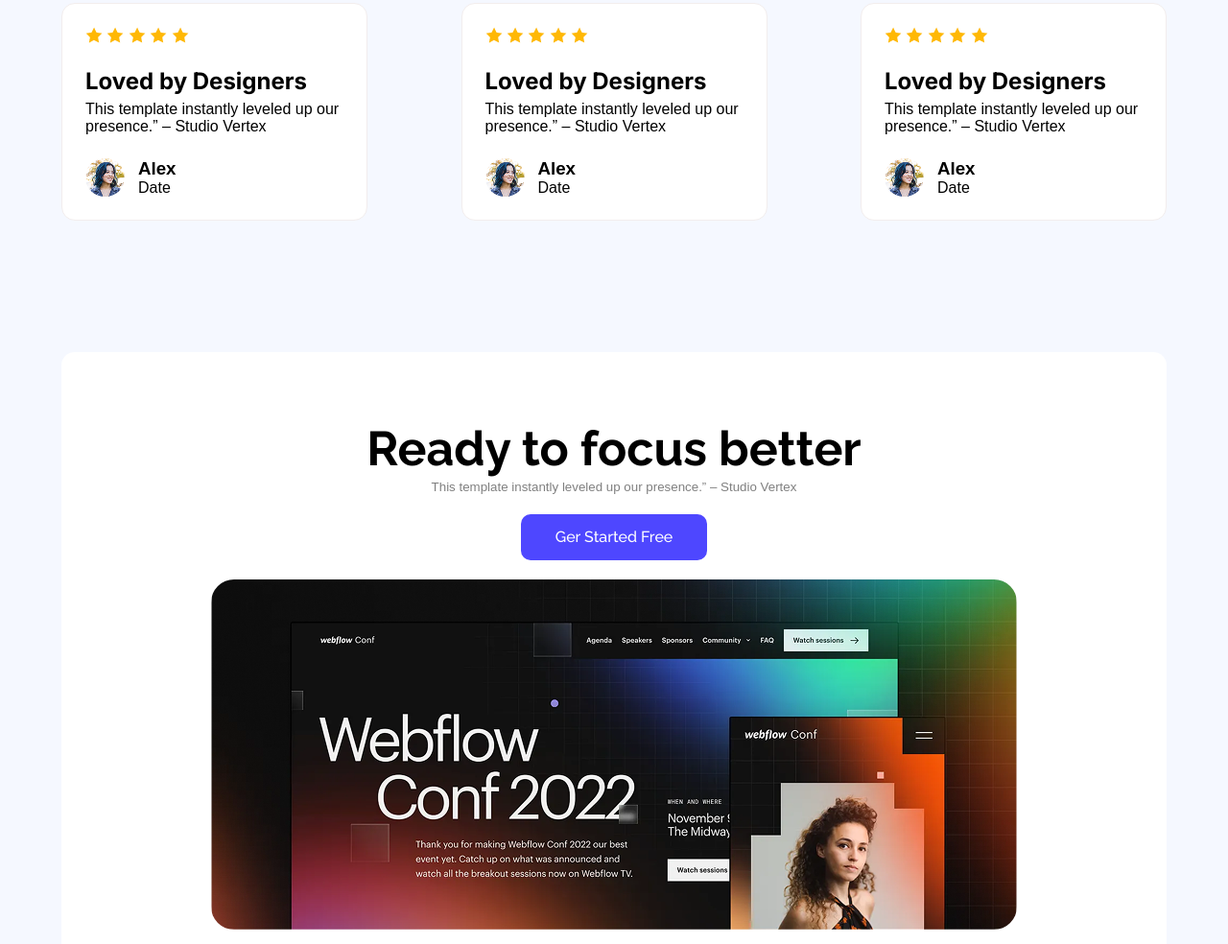
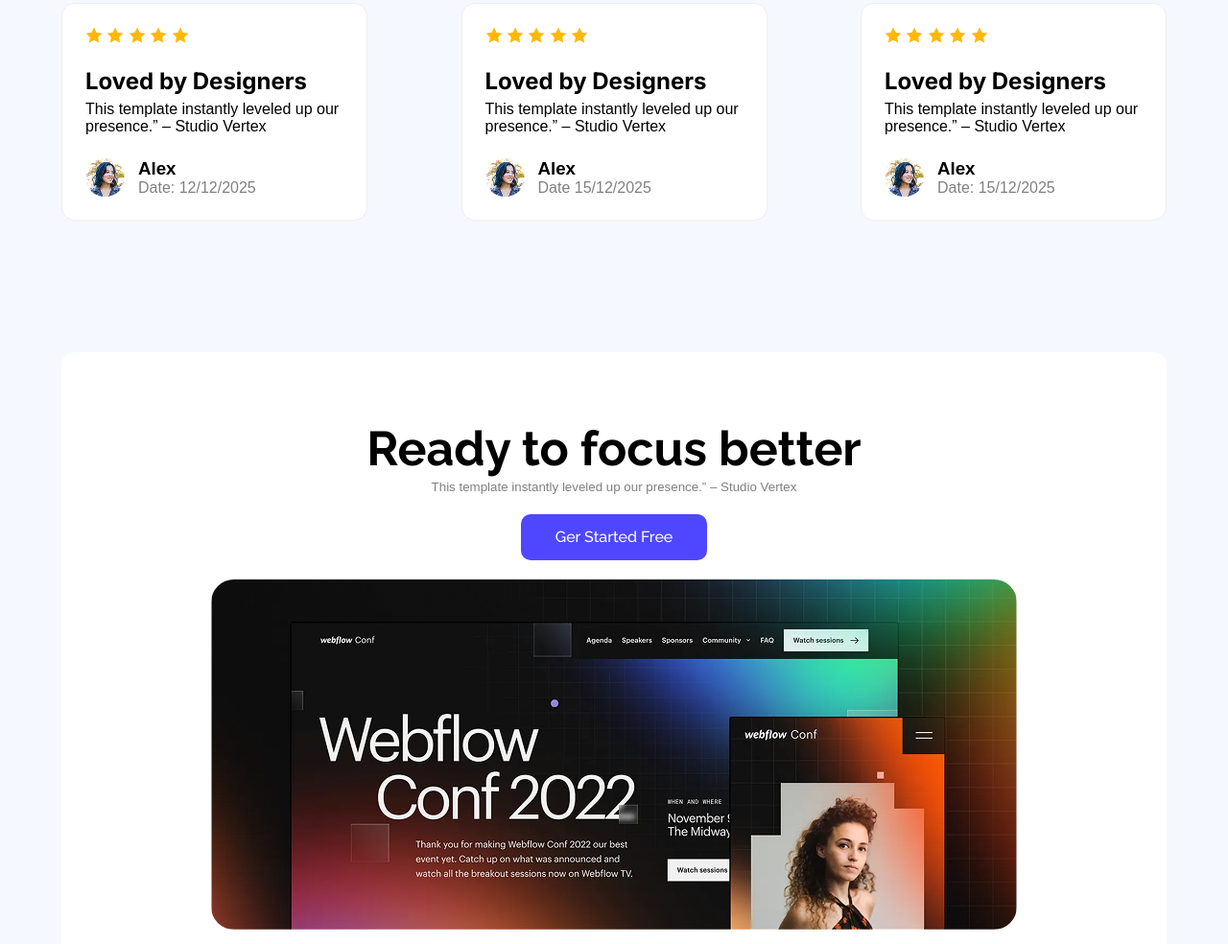
Before and after one commit to MDABDULLAH16/B12A01-launchpad-WebNova, a plain HTML site: page index.html in a window 1280 px wide. Shown: the part 1872-2856 px from the top of the page at 96% size. Drawn offline with Linux system fonts and the light colour scheme.

Commit message:
fixed some color

```diff
--- a/index.html
+++ b/index.html
@@ -94,7 +94,7 @@
                 <img class="profile-img" src="./Assets/avatar.png" alt="">
                <div>
                  <h3>Alex</h3>
-                <p>Date</p>
+                <p class="review-date">Date: 12/12/2025</p>
                </div>
             </div>
 
@@ -118,7 +118,7 @@
                 <img class="profile-img" src="./Assets/avatar.png" alt="">
                <div>
                  <h3>Alex</h3>
-                <p>Date</p>
+                <p class="review-date">Date 15/12/2025</p>
                </div>
             </div>
 
@@ -142,7 +142,7 @@
                 <img class="profile-img" src="./Assets/avatar.png" alt="">
                <div>
                  <h3>Alex</h3>
-                <p>Date</p>
+                <p class="review-date">Date: 15/12/2025</p>
                </div>
             </div>
 
--- a/styles/styles.css
+++ b/styles/styles.css
@@ -192,12 +192,16 @@ justify-content: space-between;
   margin-bottom: 8px;
   line-height: 24px;
 }
+
 .profile{
   display: flex;
   gap: 14px;
 }
 .profile-img{
   border-radius: 50%;
+}
+.review-date{
+  color: gray;
 }
 /* customer review end */
 
```
